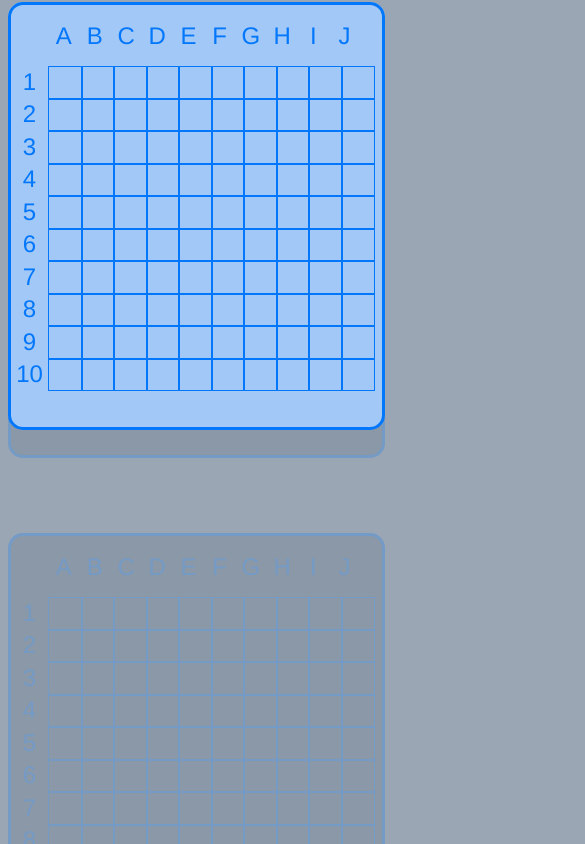
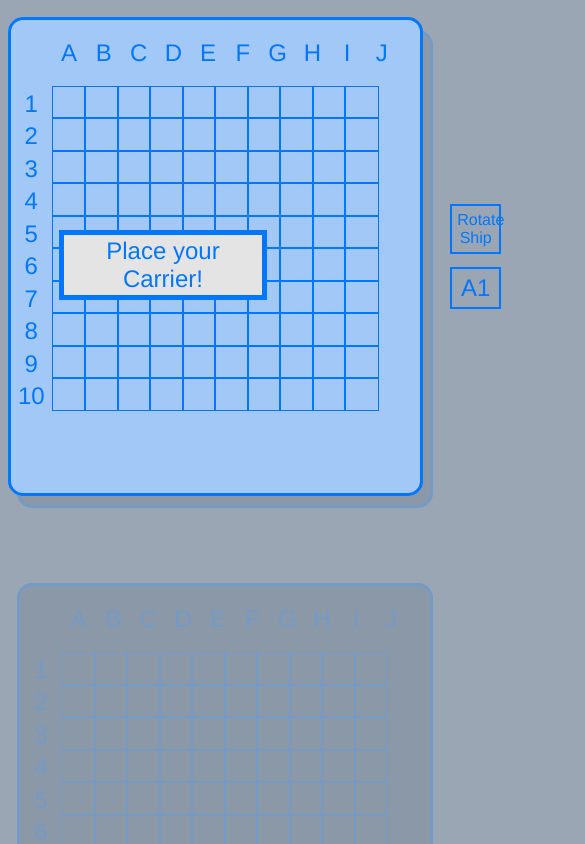
Before and after one commit to dstock3/battleship, a website built with webpack: page dist/index.html in a window 390 px wide. Shown: the part 108-952 px from the top of the page, 585 px wide, since content can reach past the window. Built offline with Linux system fonts and the light colour scheme.

Commit message:
Revised positions to enhance responsive design.

```diff
--- a/src/style.css
+++ b/src/style.css
@@ -173,14 +173,13 @@ h1 {
 
 @media only screen and (max-width: 800px) {
     body {
-        width: max-content;
-        height: 110%
+        display: flex;
+        flex-direction: column;
+        align-items: center;
+        justify-content: center;
     }
-
     .master-container {
         flex-direction: column;
-        width: 100%;
-        height: 100%;
         align-items: center;
         justify-content: center;
     }
@@ -196,9 +195,15 @@ h1 {
     }
 
     .outer-board {
-        height: 50vh;
+        height: 56vh;
+        width: 105vw;
+        border: 3px solid #0377fc;
+
+    }
+
+    .board-container {
         width: 95vw;
-        border: 3px solid #0377fc;
+        width: 99vw;
 
     }
 
@@ -207,8 +212,10 @@ h1 {
     }
 
     .prompt-container {
-        top: 13%;
-        height: 50.5vh;
+        top: 125px;
+        left: 2%;
+        height: 56.5vh;
+        width: 106vw;
     }
 
     .num-container {
@@ -221,7 +228,7 @@ h1 {
     }
 
     .letter-container {
-        width: 80vw;
+        width: 90%;
         margin: unset;
 
     }
@@ -236,7 +243,10 @@ h1 {
     }
 
     .prompt-message {
-        width: 50%;
+        position: fixed;
+        top: 41%;
+        left: 15%;
+        width: 50vw;
     }
 
     .outer-board, #user {
@@ -245,10 +255,12 @@ h1 {
 
     .message-box {
         border: none;
-        width: 66%;
+        width: 98%;
         position: relative;
+        left: 10%;
         order: 1;
         align-self: center;
+        text-align: center;
 
     }
     .outer-board, #enemy-player {
```
Also changed, not shown: dist/bundle.js.
